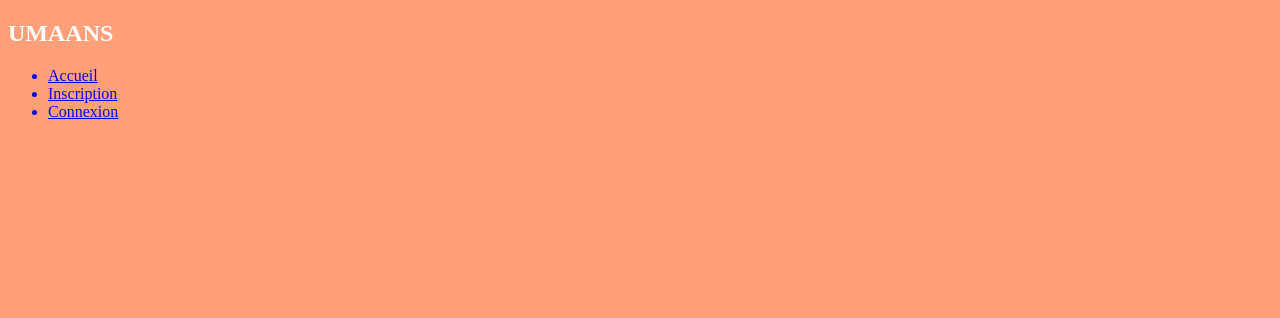
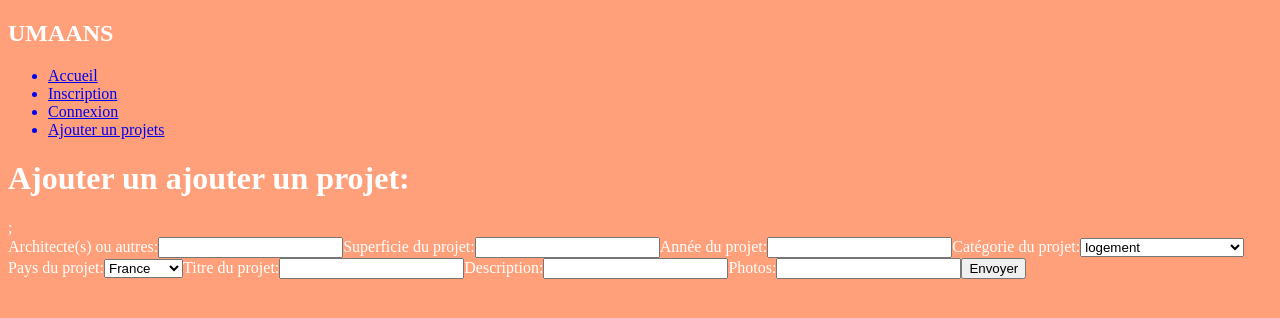
Before and after one commit to Lynn-Apedo/UMAANS-front, a React (Create React App) app in the folder front/: page /projects in a window 1280 px wide. Shown: the top 318 px of the page. Built offline with nearby package versions, Linux system fonts and the light colour scheme.

Commit message:
userId countryId categoryId bonne implémentation

```diff
--- a/front/package.json
+++ b/front/package.json
@@ -42,5 +42,6 @@
     "eslint-plugin-react": "^7.21.3",
     "eslint-plugin-react-hooks": "^4.0.0"
   },
-  "proxy": "http://localhost:2088"
+  "proxy": "http://localhost:2088",
+  "secure": false
 }
--- a/front/src/Components/Molecules/Nav.jsx
+++ b/front/src/Components/Molecules/Nav.jsx
@@ -15,6 +15,9 @@ export default function Nav() {
         <Link to="/signin">
           <li>Connexion</li>
         </Link>
+        <Link to="/projects">
+          <li>Ajouter un projets</li>
+        </Link>
       </ul>
     </nav>
   );
--- a/front/src/Components/Pages/AddProject.jsx
+++ b/front/src/Components/Pages/AddProject.jsx
@@ -1,21 +1,38 @@
-import React from "react";
-import { useState } from "react";
+import React, { useState } from "react";
 import axios from "axios";
-import ContextAuth from "../Context/ContextAuth";
 import { useHistory } from "react-router-dom";
+// import { useEffect } from "react";
 
 export default function AddProject() {
   const [addProject, setAddProject] = useState({
-    // userId: "",
-    // countryId: "",
     architect: "",
     size: "",
     year: "",
-    category: "",
+    categoryId: parseInt("1"),
+    countryId: parseInt("1"),
     title: "",
     projectDescr: "",
     mainPicture: "",
   });
+  // const [categorie, setCategorie] = useState({
+  //   1: logement,
+  //   2: renovation,
+  //   3: commercialsBureaux,
+  //   4: equipementPublic,
+  //   5: education,
+  //   6: equipementSportif,
+  //   7: paysageUrbanisme,
+  // });
+
+  // const [categorie, setCategorie] = useState([1, 2, 3, 4, 5, 6, 7]);
+
+  // const handleChange = async (event) => {
+  //   const { value } = event.target.value;
+  //   setAddProject({
+  //     ...addProject,
+  //     categoryId: value,
+  //   });
+  // };
 
   const handleChange = async (event) => {
     const { name, value } = event.target;
@@ -25,18 +42,18 @@ export default function AddProject() {
     });
   };
 
-  const { dispatch } = useContext(ContextAuth);
-
   const history = useHistory();
   const handleSubmit = async (event) => {
+    event.preventDefault();
     const token = localStorage.getItem("token");
+    console.log("addProject", addProject);
     await axios({
       method: "post",
       headers: {
         "Content-Type": "application/json",
         authorization: `Bearer ${token}`,
       },
-      url: "/api/projects",
+      url: "http://localhost:2088/api/projects",
       data: addProject,
     });
     history.push("/projects");
@@ -67,7 +84,7 @@ export default function AddProject() {
           min="0"
         />
 
-        <label htmlFor="year">Superficie du projet:</label>
+        <label htmlFor="year">Année du projet:</label>
         <input
           type="number"
           value={addProject.year}
@@ -78,23 +95,85 @@ export default function AddProject() {
           min="0"
         />
 
-        <label htmlFor="category">Status de l'utilisateur:</label>
+        <label htmlFor="categoryId">Catégorie du projet:</label>
         <select
-          name="category"
-          id="category"
-          value={addProject.category}
+          name="categoryId"
+          id="categoryId"
+          value={addProject.categoryId}
           onChange={handleChange}
           required
         >
-          <option value="false">Utilisateur</option>
-          <option value="true">Professionnel</option>
-          <option value="true">Professionnel</option>
-          <option value="true">Professionnel</option>
-          <option value="true">Professionnel</option>
-          <option value="true">Professionnel</option>
-          <option value="true">Professionnel</option>
-          <option value="true">Professionnel</option>
+          <option name="logement" value="1">
+            logement
+          </option>
+          <option name="renovation" value="2">
+            rénovation
+          </option>
+          <option name="commercialsBureaux" value="3">
+            commercials et bureaux
+          </option>
+          <option name="equipementPublic" value="4">
+            équipement public
+          </option>
+          <option name="education" value="5">
+            éducation
+          </option>
+          <option name="equipementSportif" value="6">
+            équipement sportif
+          </option>
+          <option name="paysageUrbanisme" value="7">
+            paysage et urbanisme
+          </option>
         </select>
+
+        <label htmlFor="countryId">Pays du projet:</label>
+        <select
+          name="countryId"
+          id="countryId"
+          value={addProject.countryId}
+          onChange={handleChange}
+          required
+        >
+          <option name="France" value="1">
+            France
+          </option>
+          <option name="Inde" value="2">
+            Inde
+          </option>
+          <option name="Colombie" value="3">
+            Colombie
+          </option>
+        </select>
+
+        <label htmlFor="title">Titre du projet:</label>
+        <input
+          type="text"
+          value={addProject.title}
+          name="title"
+          id="title"
+          onChange={handleChange}
+          required
+        />
+
+        <label htmlFor="projectDescr">Description:</label>
+        <input
+          type="text"
+          value={addProject.projectDescr}
+          name="projectDescr"
+          id="projectDescr"
+          onChange={handleChange}
+          required
+        />
+
+        <label htmlFor="mainPicture">Photos:</label>
+        <input
+          type="text"
+          value={addProject.mainPicture}
+          name="mainPicture"
+          id="mainPicture"
+          onChange={handleChange}
+          required
+        />
 
         <button type="submit" value="Envoyer" id="btn" onClick={handleSubmit}>
           Envoyer
--- a/front/src/Components/Pages/Signin.jsx
+++ b/front/src/Components/Pages/Signin.jsx
@@ -28,7 +28,7 @@ export default function Signin() {
         isSubmitting: true,
         errorMessage: null,
       });
-      const res = await axios.post("/api/signin", signin);
+      const res = await axios.post("http://localhost:2088/api/signin", signin);
       if (res.status === 200) {
         return dispatch({
           type: "LOGIN",
--- a/front/src/Components/Routes.jsx
+++ b/front/src/Components/Routes.jsx
@@ -4,10 +4,14 @@ import { Switch, Route } from "react-router-dom";
 import Home from "./Pages/Home";
 import Signup from "./Pages/Signup";
 import Signin from "./Pages/Signin";
+import AddProject from "./Pages/AddProject";
 
 export default function Routes() {
   return (
     <Switch>
+      <Route exact path="/projects">
+        <AddProject />
+      </Route>
       <Route exact path="/signin">
         <Signin />
       </Route>
```
